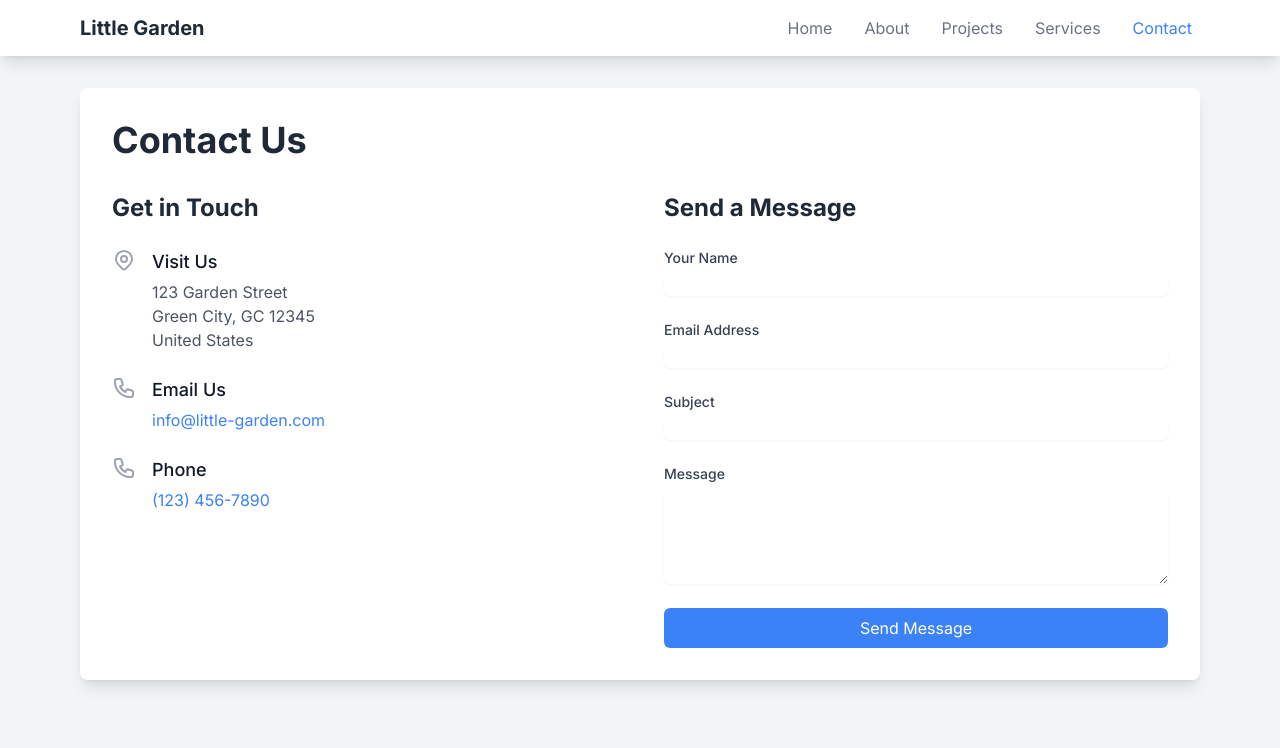
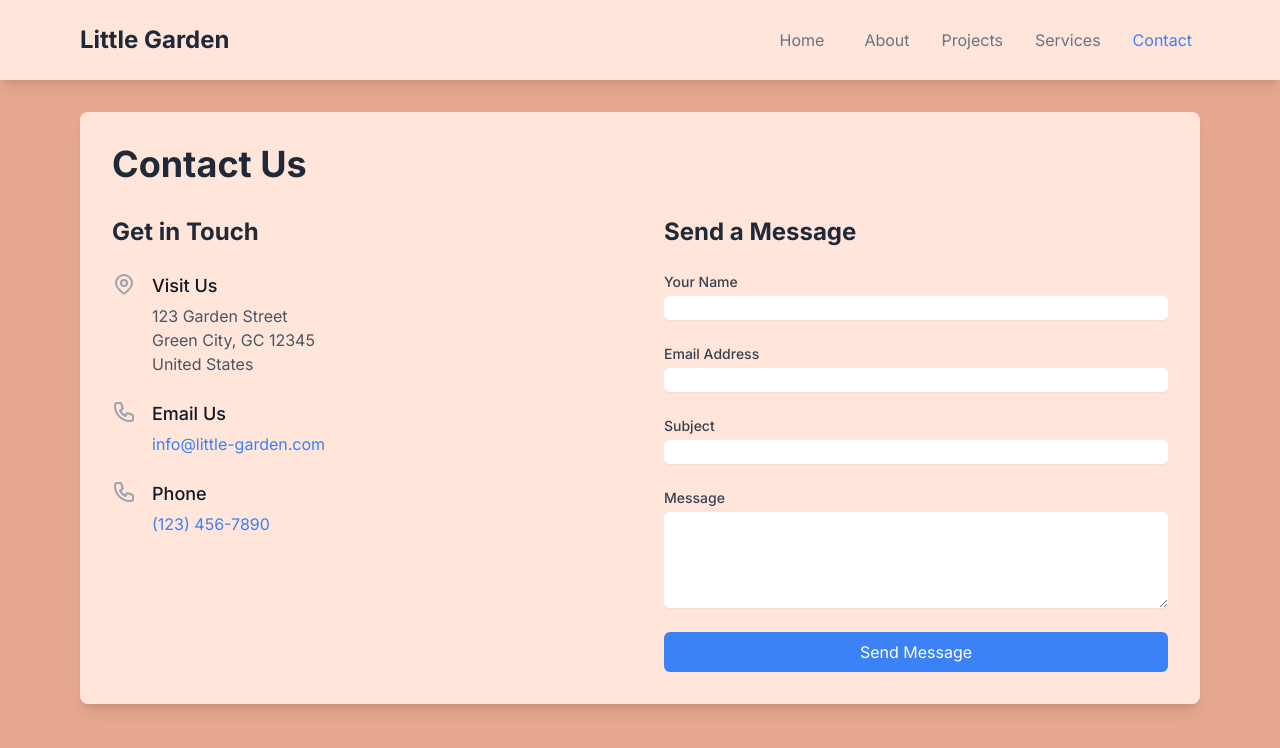
Before and after one commit to mikelsito/little-garden, a Next.js app: page /contact in a window 1280 px wide. Shown: the top 748 px of the page. Built offline with nearby package versions, Linux system fonts and the light colour scheme.

Commit message:
Playing with colors.

```diff
--- a/src/app/about/page.tsx
+++ b/src/app/about/page.tsx
@@ -2,10 +2,10 @@ import Navbar from '@/components/Navbar';
 
 export default function About() {
   return (
-    <div className="min-h-screen bg-gray-100">
+    <div className="min-h-screen bg-coral-100">
       <Navbar />
       <main className="max-w-6xl mx-auto px-4 py-8">
-        <div className="bg-white rounded-lg shadow-lg p-8">
+        <div className="bg-coral-50 rounded-lg shadow-lg p-8">
           <h1 className="text-4xl font-bold text-gray-800 mb-4">
             About Little Garden
           </h1>
--- a/src/app/contact/page.tsx
+++ b/src/app/contact/page.tsx
@@ -2,10 +2,10 @@ import Navbar from '@/components/Navbar';
 
 export default function Contact() {
   return (
-    <div className="min-h-screen bg-gray-100">
+    <div className="min-h-screen bg-coral-100">
       <Navbar />
       <main className="max-w-6xl mx-auto px-4 py-8">
-        <div className="bg-white rounded-lg shadow-lg p-8">
+        <div className="bg-coral-50 rounded-lg shadow-lg p-8">
           <h1 className="text-4xl font-bold text-gray-800 mb-8">
             Contact Us
           </h1>
--- a/src/app/globals.css
+++ b/src/app/globals.css
@@ -4,16 +4,11 @@
 
 :root {
   --foreground-rgb: 0, 0, 0;
-  --background-rgb: 255, 255, 255;
+  --background-rgb: 230, 169, 144; /* coral-100 */
 }
 
 body {
   color: rgb(var(--foreground-rgb));
   background: rgb(var(--background-rgb));
-}
-
-body {
-  background: var(--background);
-  color: var(--foreground);
   font-family: Arial, Helvetica, sans-serif;
 }
--- a/src/app/layout.tsx
+++ b/src/app/layout.tsx
@@ -19,7 +19,11 @@ export default function RootLayout({
   return (
     <html lang="en">
       <body className={`${inter.className} antialiased`}>
-        {children}
+        <div style={{ backgroundColor: '#e6a990' }}>
+          <main style={{ backgroundColor: '#ffe5da', minHeight: '100vh' }}>
+            {children}
+          </main>
+        </div>
       </body>
     </html>
   );
--- a/src/app/page.tsx
+++ b/src/app/page.tsx
@@ -2,10 +2,10 @@ import Navbar from '@/components/Navbar';
 
 export default function Home() {
   return (
-    <div className="min-h-screen bg-gray-100">
+    <div className="min-h-screen bg-coral-100">
       <Navbar />
       <main className="max-w-6xl mx-auto px-4 py-8">
-        <div className="bg-white rounded-lg shadow-lg p-8">
+        <div className="bg-coral-50 rounded-lg shadow-lg p-8">
           <h1 className="text-4xl font-bold text-gray-800 mb-4">
             Welcome to Little Garden
           </h1>
--- a/src/app/projects/page.tsx
+++ b/src/app/projects/page.tsx
@@ -29,10 +29,10 @@ export default function Projects() {
   ];
 
   return (
-    <div className="min-h-screen bg-gray-100">
+    <div className="min-h-screen bg-coral-100">
       <Navbar />
       <main className="max-w-6xl mx-auto px-4 py-8">
-        <div className="bg-white rounded-lg shadow-lg p-8 mb-8">
+        <div className="bg-coral-50 rounded-lg shadow-lg p-8 mb-8">
           <h1 className="text-4xl font-bold text-gray-800 mb-4">
             Our Projects
           </h1>
@@ -45,7 +45,7 @@ export default function Projects() {
           {projects.map((project, index) => (
             <div
               key={index}
-              className="bg-white rounded-lg shadow-lg overflow-hidden hover:shadow-xl transition-shadow"
+              className="bg-coral-50 rounded-lg shadow-lg overflow-hidden hover:shadow-xl transition-shadow"
             >
               <img
                 src={project.image}
--- a/src/app/services/page.tsx
+++ b/src/app/services/page.tsx
@@ -49,10 +49,10 @@ export default function Services() {
   ];
 
   return (
-    <div className="min-h-screen bg-gray-100">
+    <div className="min-h-screen bg-coral-100">
       <Navbar />
       <main className="max-w-6xl mx-auto px-4 py-8">
-        <div className="bg-white rounded-lg shadow-lg p-8 mb-8">
+        <div className="bg-coral-50 rounded-lg shadow-lg p-8 mb-8">
           <h1 className="text-4xl font-bold text-gray-800 mb-4">
             Our Services
           </h1>
@@ -65,7 +65,7 @@ export default function Services() {
           {services.map((service, index) => (
             <div
               key={index}
-              className="bg-white rounded-lg shadow-lg p-6 hover:shadow-xl transition-shadow"
+              className="bg-coral-50 rounded-lg shadow-lg p-6 hover:shadow-xl transition-shadow"
             >
               <div className="flex items-center justify-center w-12 h-12 rounded-full bg-blue-100 mb-6">
                 <svg
--- a/src/components/Navbar.tsx
+++ b/src/components/Navbar.tsx
@@ -9,20 +9,20 @@ export default function Navbar() {
   const [isOpen, setIsOpen] = useState(false);
 
   return (
-    <nav className="bg-white shadow-lg">
-      <div className="max-w-6xl mx-auto px-4">
-        <div className="flex justify-between items-center">
+    <nav className="bg-coral-50 shadow-lg">
+      <div className="max-w-6xl mx-auto px-4 h-20 flex items-center">
+        <div className="flex justify-between items-center w-full">
           <div className="flex items-center">
-            <Link href="/" className="text-xl font-bold text-gray-800">
+            <Link href="/" className="text-2xl font-bold text-gray-800">
               Little Garden
             </Link>
           </div>
 
           {/* Desktop menu */}
-          <div className="hidden md:flex items-center space-x-4">
+          <div className="hidden md:flex items-center space-x-4 ml-auto">
             <Link
               href="/"
-              className={`py-4 px-2 ${pathname === '/' ? 'text-blue-500' : 'text-gray-500 hover:text-gray-900'}`}
+              className={`py-6 px-4 ${pathname === '/' ? 'text-blue-500' : 'text-gray-500 hover:text-gray-900'}`}
             >
               Home
             </Link>
@@ -53,7 +53,7 @@ export default function Navbar() {
           </div>
 
           {/* Mobile menu button */}
-          <div className="md:hidden">
+          <div className="md:hidden ml-auto">
             <button
               onClick={() => setIsOpen(!isOpen)}
               className="text-gray-500 hover:text-gray-700 focus:outline-none"
@@ -76,21 +76,21 @@ export default function Navbar() {
           <Link
             href="/"
             onClick={() => setIsOpen(false)}
-            className={`block px-3 py-2 rounded-md text-base font-medium ${pathname === '/' ? 'text-blue-500' : 'text-gray-500 hover:text-gray-900'}`}
+            className={`block px-4 py-3 rounded-md text-base font-medium ${pathname === '/' ? 'text-blue-500' : 'text-gray-500 hover:text-gray-900'}`}
           >
             Home
           </Link>
           <Link
             href="/about"
             onClick={() => setIsOpen(false)}
-            className={`block px-3 py-2 rounded-md text-base font-medium ${pathname === '/about' ? 'text-blue-500' : 'text-gray-500 hover:text-gray-900'}`}
+            className={`block px-4 py-3 rounded-md text-base font-medium ${pathname === '/about' ? 'text-blue-500' : 'text-gray-500 hover:text-gray-900'}`}
           >
             About
           </Link>
           <Link
             href="/projects"
             onClick={() => setIsOpen(false)}
-            className={`block px-3 py-2 rounded-md text-base font-medium ${pathname === '/projects' ? 'text-blue-500' : 'text-gray-500 hover:text-gray-900'}`}
+            className={`block px-4 py-3 rounded-md text-base font-medium ${pathname === '/projects' ? 'text-blue-500' : 'text-gray-500 hover:text-gray-900'}`}
           >
             Projects
           </Link>
@@ -104,7 +104,7 @@ export default function Navbar() {
           <Link
             href="/contact"
             onClick={() => setIsOpen(false)}
-            className={`block px-3 py-2 rounded-md text-base font-medium ${pathname === '/contact' ? 'text-blue-500' : 'text-gray-500 hover:text-gray-900'}`}
+            className={`block px-4 py-3 rounded-md text-base font-medium ${pathname === '/contact' ? 'text-blue-500' : 'text-gray-500 hover:text-gray-900'}`}
           >
             Contact
           </Link>
--- a/tailwind.config.js
+++ b/tailwind.config.js
@@ -5,7 +5,14 @@ module.exports = {
     './src/components/**/*.{js,ts,jsx,tsx,mdx}',
   ],
   theme: {
-    extend: {},
+    extend: {
+      colors: {
+        coral: {
+          50: '#ffe5da',
+          100: '#e6a990',
+        },
+      },
+    },
   },
   plugins: [],
 }
```
